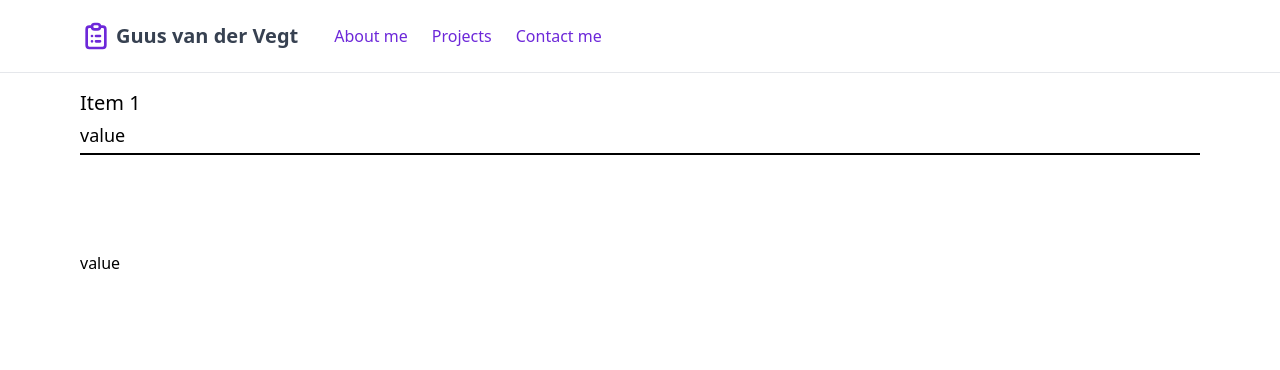
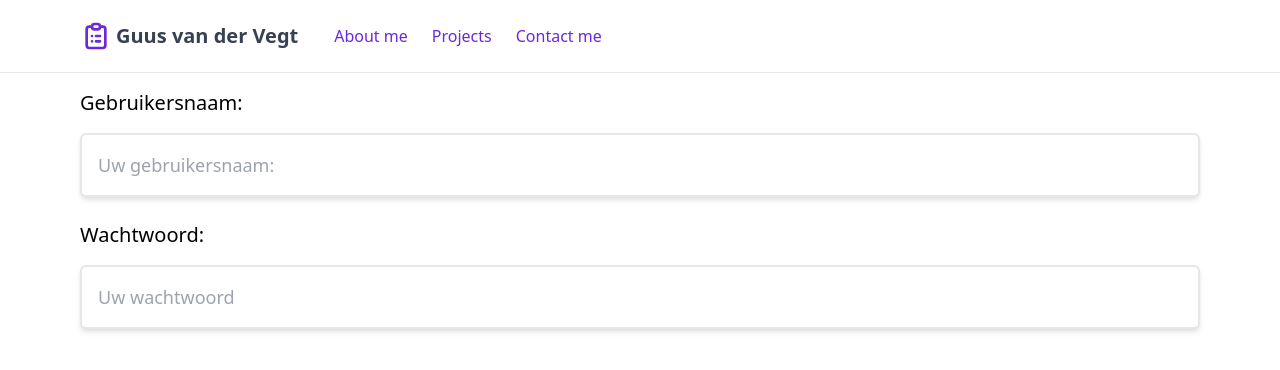
Before and after one commit to GuusvanderVegt/PortfolioV2, a Vue app: page / in a window 1280 px wide. Shown: the top 370 px of the page. Built offline with nearby package versions, Linux system fonts and the light colour scheme.

Commit message:
Added baseInput

```diff
--- a/jsconfig.json
+++ b/jsconfig.json
@@ -1,4 +1,5 @@
 {
+    "checkjs": true,
     "include": [
       "./src/**/*"
     ]
--- /dev/null
+++ b/src/components/base/BaseInput.vue
@@ -0,0 +1,48 @@
+<template>
+    <div class="form__row input-row">
+        <label v-if="label" class="input-row__label">
+            {{ label }}
+        </label>
+
+        <input
+            class="input input__text input-row__element"
+            :value="modelValue"
+            v-bind="$attrs"
+            @input="updateValue"
+        />
+    </div>
+</template>
+
+<script>
+export default {
+    inheritAttrs: false,
+    props: {
+        label: {
+            type: String,
+            default: "",
+        },
+
+        modelValue: [String, Number],
+    },
+
+    emits: ["update:modelValue"],
+
+    setup(props, context) {
+        // const props = defineProps({
+        //     label: {
+        //         type: String,
+        //         default: "",
+        //     },
+        // });
+
+        const updateValue = (event) => {
+            console.log(event.target.value);
+            context.emit("update:modelValue", event.target.value);
+        };
+
+        return {
+            updateValue,
+        };
+    },
+};
+</script>
--- a/src/styles/elements/_form.scss
+++ b/src/styles/elements/_form.scss
@@ -6,14 +6,31 @@
 
 .input-row {
     &__label {
-        @apply text-xl;
+        @apply text-lg md:text-xl mb-4;
+    }
+
+    &:not(:last-child) {
+        @apply mb-6;
     }
 
     .input {
-        @apply border-solid border-b-2 border-black py-1 transition duration-300 ease-in-out md:text-lg;
+        @apply border-solid
+        border-2
+        p-4
+        rounded-md
+        shadow-md
+        transition
+        duration-300
+        ease-in-out
+        text-base
+        md:text-lg;
 
         &:focus {
             @apply focus:border-purple-700;
         }
+
+        &--dense {
+            @apply p-2 md:text-sm border;
+        }
     }
 }
--- a/src/views/Home.vue
+++ b/src/views/Home.vue
@@ -1,24 +1,38 @@
 <template>
     <section class="page home">
         <form class="form mb-24">
-            <div class="form__row input-row">
-                <label for="item1" class="input-row__label">Item 1</label>
-                <input
-                    id="item1"
-                    v-model="itemValue"
-                    type="text"
-                    name="item 1"
-                    class="input input__text input-row__element"
-                />
-            </div>
+            <BaseInput
+                v-model="itemValue"
+                label="Gebruikersnaam:"
+                type="text"
+                placeholder="Uw gebruikersnaam:"
+            />
+
+            <BaseInput
+                v-model="itemValue2"
+                label="Wachtwoord: "
+                type="Password"
+                placeholder="Uw wachtwoord"
+            />
         </form>
 
         <p>{{ itemValue }}</p>
+        <p>{{ itemValue2 }}</p>
     </section>
 </template>
 
-<script setup>
+<script>
 import { ref } from "@vue/reactivity";
 
-let itemValue = ref("value");
+export default {
+    setup() {
+        let itemValue = ref("");
+        let itemValue2 = ref("");
+
+        return {
+            itemValue,
+            itemValue2,
+        };
+    },
+};
 </script>
```
